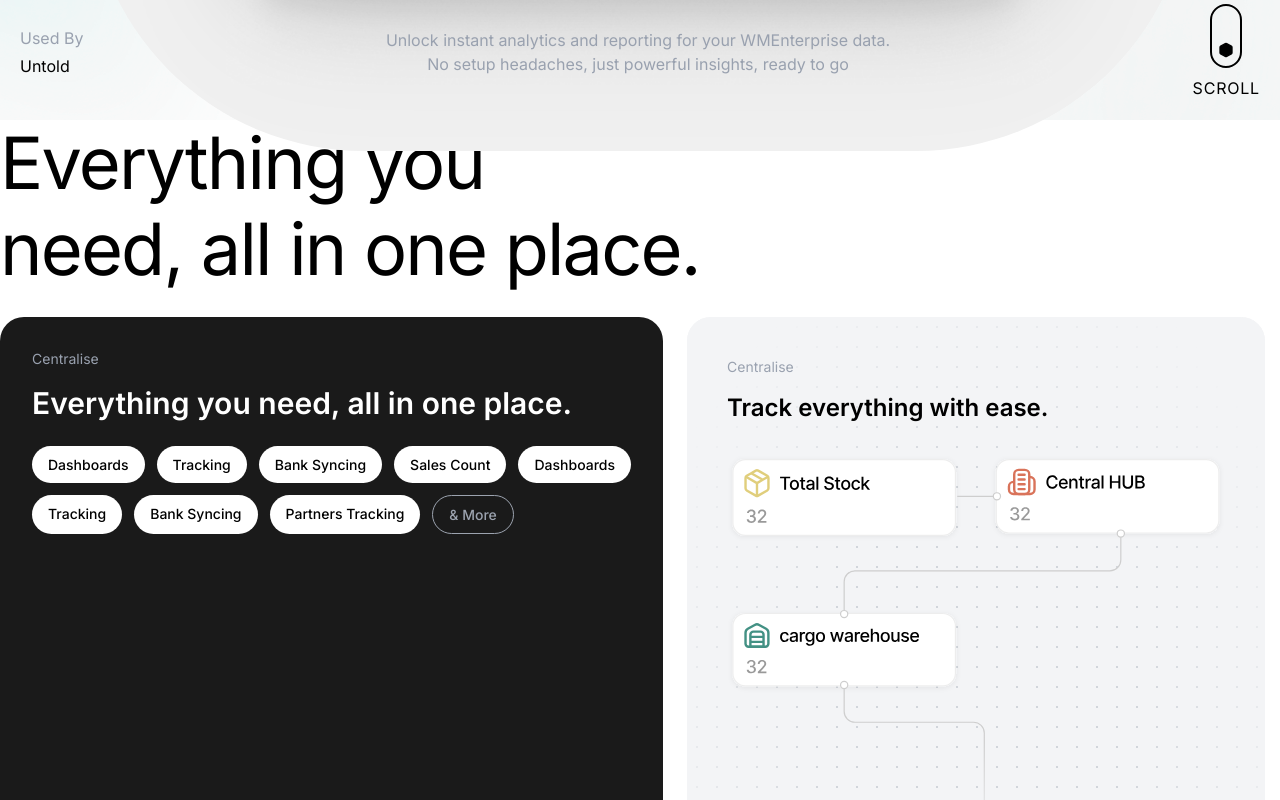
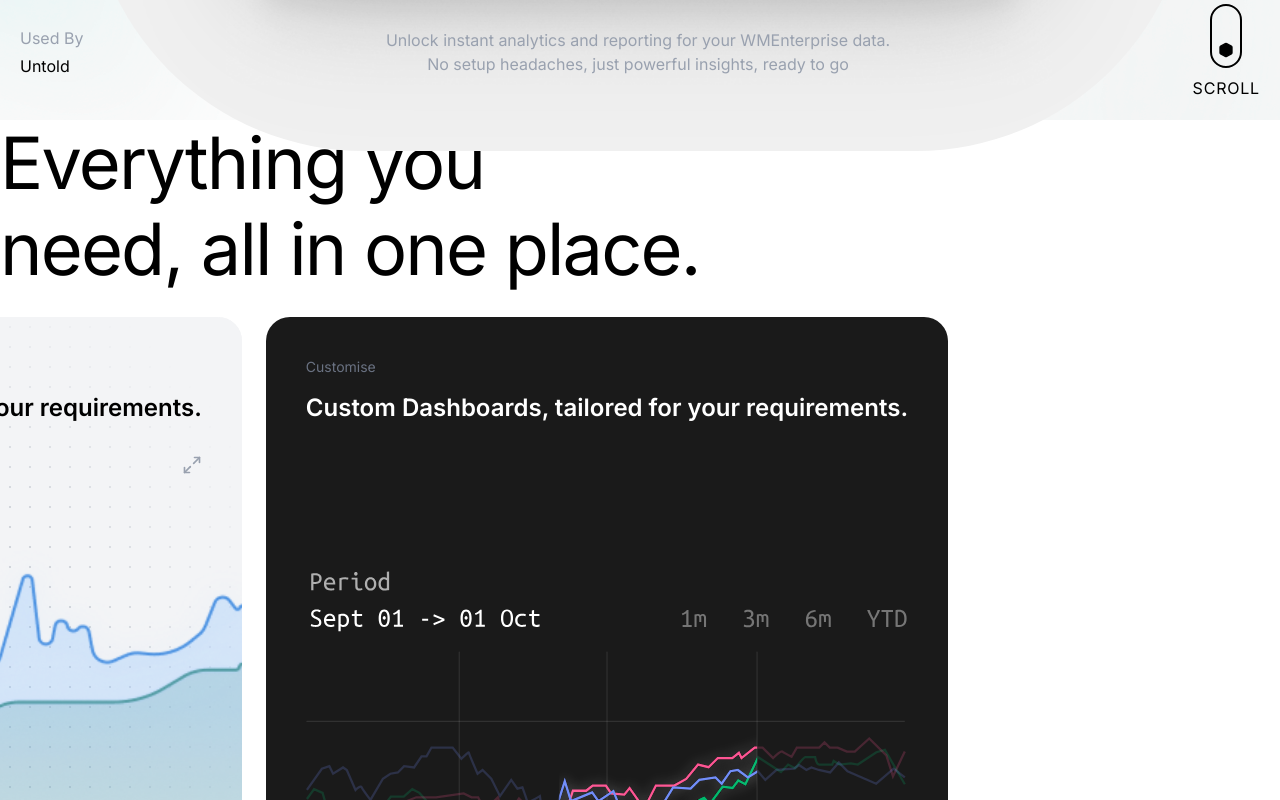
Before and after one commit to mihaicristianfarcas/esoftplus-landing, a React (Vite) app: page / in a window 1280 px wide. Shown: the part 680-1480 px from the top of the page. Built offline with nearby package versions, Linux system fonts and the light colour scheme.

Commit message:
feat: carousel scroll hijacking and cleanup

```diff
--- a/src/components/FeaturesCarousel.tsx
+++ b/src/components/FeaturesCarousel.tsx
@@ -1,3 +1,4 @@
+import { useEffect, useRef } from "react";
 import DashboardPreviewCard from "./sections/DashboardPreviewCard";
 import FeatureTagCard from "./sections/FeatureTagCard";
 import TrackingCard from "./sections/TrackingCard";
@@ -9,8 +10,62 @@ const FeaturesCarousel = () => {
 		["Tracking", "Bank Syncing", "Partners Tracking", "& More"],
 	];
 
+	const containerRef = useRef<HTMLDivElement>(null);
+	const scrollContainerRef = useRef<HTMLDivElement>(null);
+
+	useEffect(() => {
+		const container = containerRef.current;
+		const scrollContainer = scrollContainerRef.current;
+		if (!container || !scrollContainer) return;
+
+		const handleScroll = () => {
+			const rect = container.getBoundingClientRect();
+			const containerHeight = container.offsetHeight;
+
+			// Start effect when section reaches top of viewport
+			if (rect.top <= 0 && rect.bottom > window.innerHeight) {
+				// Calculate scroll progress through the section
+				const scrollProgress = Math.abs(rect.top) / (containerHeight - window.innerHeight);
+
+				// Get all card elements (excluding the spacer)
+				const cards = scrollContainer.querySelectorAll('.flex-none:not(:last-child)');
+				const firstCard = cards[0] as HTMLElement;
+				const lastCard = cards[cards.length - 1] as HTMLElement;
+
+				if (firstCard && lastCard) {
+					// The first card's offsetLeft is where it starts (should be 0 since padding is on container)
+					// The last card should scroll to align its left edge with where the first card started
+					// Max scroll = distance from first card to last card
+					const maxScroll = lastCard.offsetLeft - firstCard.offsetLeft;
+
+					// Apply horizontal scroll based on vertical scroll progress
+					const targetScroll = scrollProgress * maxScroll;
+					scrollContainer.scrollLeft = targetScroll;
+				}
+			}
+		};
+
+		window.addEventListener('scroll', handleScroll, { passive: true });
+		handleScroll(); // Initial check
+
+		return () => {
+			window.removeEventListener('scroll', handleScroll);
+		};
+	}, []);
+
 	return (
-		<section className="relative w-full min-h-screen bg-white flex flex-col justify-center">
+		<div
+			ref={containerRef}
+			style={{
+				// Height determines how long the scroll-jacking lasts
+				// 4 cards = 400vh to give smooth scrolling through each card
+				height: '400vh',
+				position: 'relative'
+			}}
+		>
+			<section
+				className="sticky top-0 w-full h-screen bg-white flex flex-col justify-center"
+			>
 				{/* Header - constrained width */}
 				<div className="max-w-400 mx-auto w-full">
 					<h2 className="section-title mb-6">
@@ -20,15 +75,15 @@ const FeaturesCarousel = () => {
 				</div>
 
 				{/* Carousel - left-aligned with heading, extends to right edge */}
-			<div className="w-full overflow-y-hidden">
+				<div className="w-full overflow-hidden">
 					<div
-					className="flex gap-6 overflow-x-auto overflow-y-hidden snap-x snap-mandatory scrollbar-hide"
+						ref={scrollContainerRef}
+						className="flex gap-6 overflow-x-hidden scrollbar-hide"
 						style={{
 							paddingLeft: "max(0px, calc((100% - 1600px) / 2))",
-						scrollPaddingLeft: "max(0px, calc((100% - 1600px) / 2))",
 						}}
 					>
-					<div className="flex-none snap-start">
+						<div className="flex-none">
 							<FeatureTagCard
 								variant="dark"
 								title="Everything you need, all in one place."
@@ -37,15 +92,15 @@ const FeaturesCarousel = () => {
 							/>
 						</div>
 
-					<div className="flex-none snap-start">
+						<div className="flex-none">
 							<TrackingCard />
 						</div>
 
-					<div className="flex-none snap-start">
+						<div className="flex-none">
 							<DashboardPreviewCard variant="light" />
 						</div>
 
-					<div className="flex-none snap-start">
+						<div className="flex-none">
 							<DashboardPreviewCard variant="dark" />
 						</div>
 
@@ -69,6 +124,7 @@ const FeaturesCarousel = () => {
 					}
 				`}</style>
 			</section>
+		</div>
 	);
 };
 
--- a/src/components/sections/DashboardPreviewCard.tsx
+++ b/src/components/sections/DashboardPreviewCard.tsx
@@ -11,11 +11,6 @@ interface DashboardPreviewCardProps {
 	className?: string;
 }
 
-/**
- * Dashboard preview card component
- * Merged from: CustomDashboard.tsx + CustomDashboardDark.tsx
- * React best practice: rerender-dependencies - Use primitive variant prop
- */
 const DashboardPreviewCard = ({
 	variant = "light",
 	className = "",
@@ -25,7 +20,10 @@ const DashboardPreviewCard = ({
 	if (isLight) {
 		// Light variant with dotted background and stats
 		return (
-			<div className={`feature-card ${className}`} style={getDottedBackground()}>
+			<div
+				className={`feature-card w-full ${className}`}
+				style={getDottedBackground()}
+			>
 				{/* Radial fade: dots visible in center, fade to solid gray at edges */}
 				<div
 					className="absolute inset-0 pointer-events-none"
--- a/src/components/sections/FeatureTagCard.tsx
+++ b/src/components/sections/FeatureTagCard.tsx
@@ -9,11 +9,6 @@ interface FeatureTagCardProps {
 	className?: string;
 }
 
-/**
- * Feature tag card component showing feature badges
- * Merged from: CentraliseDark.tsx
- * React best practice: rerender-dependencies - Use primitive variant prop
- */
 const FeatureTagCard = ({
 	variant = "dark",
 	title,
@@ -26,11 +21,13 @@ const FeatureTagCard = ({
 
 	return (
 		<div
-			className={`feature-card-compact ${isDark ? "bg-[#1A1A1A]" : "bg-white"} ${className}`}
+			className={`feature-card-compact w-full ${isDark ? "bg-[#1A1A1A]" : "bg-white"} ${className}`}
 		>
 			<div className="h-full flex flex-col justify-between">
 				<div className="flex flex-col justify-start gap-4">
-					<p className={`text-sm ${isDark ? "text-gray-400" : "text-gray-600"}`}>
+					<p
+						className={`text-sm ${isDark ? "text-gray-400" : "text-gray-600"}`}
+					>
 						{subtitle}
 					</p>
 
@@ -62,7 +59,9 @@ const FeatureTagCard = ({
 				<button type="button" className="btn-full-width">
 					<span className="text-lg font-medium">{buttonText}</span>
 					<div className={isDark ? "icon-circle-white" : "icon-circle"}>
-						<ArrowRight className={`w-5 h-5 ${isDark ? "text-black" : "text-white"}`} />
+						<ArrowRight
+							className={`w-5 h-5 ${isDark ? "text-black" : "text-white"}`}
+						/>
 					</div>
 				</button>
 			</div>
--- a/src/components/sections/TrackingCard.tsx
+++ b/src/components/sections/TrackingCard.tsx
@@ -4,14 +4,9 @@ import {
 	getRadialGradientOverlay,
 } from "../../lib/backgroundPatterns";
 
-/**
- * Tracking feature card with dotted background
- * Renamed from: Centralise.tsx
- * React best practice: js-cache-property-access - Use cached background patterns
- */
 const TrackingCard = () => {
 	return (
-		<div className="feature-card" style={getDottedBackground()}>
+		<div className="feature-card w-full" style={getDottedBackground()}>
 			{/* Radial fade: dots visible in center, fade to solid gray at edges */}
 			<div
 				className="absolute inset-0 pointer-events-none"
--- a/src/hooks/useScrollOpacity.ts
+++ b/src/hooks/useScrollOpacity.ts
@@ -2,7 +2,6 @@ import { useEffect, useState } from "react";
 
 /**
  * Custom hook to calculate opacity based on scroll position
- * Applies React best practice: client-passive-event-listeners
  *
  * @param fadeDistance - Distance in pixels over which to fade (default: window height)
  * @returns opacity value between 0 and 1
@@ -22,7 +21,6 @@ export const useScrollOpacity = (fadeDistance?: number) => {
 		};
 
 		// Use passive event listener for better scroll performance
-		// React best practice: client-passive-event-listeners
 		window.addEventListener("scroll", handleScroll, { passive: true });
 
 		// Initial calculation
--- a/src/lib/backgroundPatterns.ts
+++ b/src/lib/backgroundPatterns.ts
@@ -41,6 +41,5 @@ export const getDiagonalStripes = (): CSSProperties => ({
 		"repeating-linear-gradient(135deg, transparent, transparent 3px, rgba(255,255,255, 0.3) 3px, rgba(255,255,255,0.1) 4px)",
 });
 
-// Cache commonly used patterns to avoid recreation (React best practice: js-cache-property-access)
 export const DOTTED_BACKGROUND_LIGHT = getDottedBackground();
 export const GRADIENT_OVERLAY_LIGHT = getRadialGradientOverlay();
```
Also changed, not shown: src/components/ui/ContactCard.tsx (+1 -6 lines), src/components/ui/PricingCard.tsx (+3 -6 lines). Lines whose indentation alone changed are shown as unchanged.
